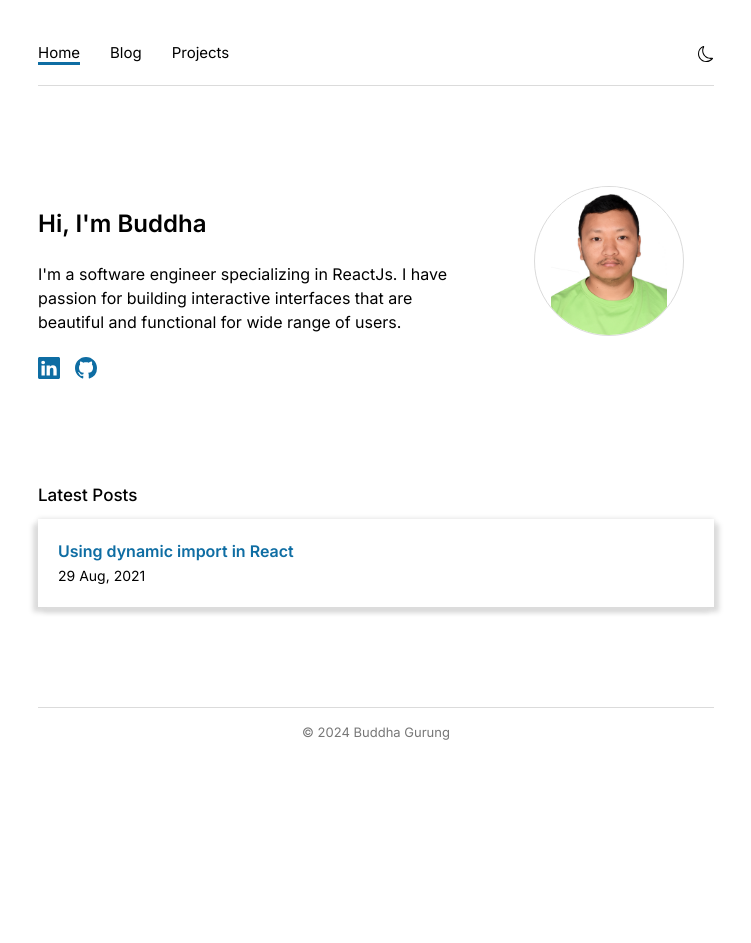
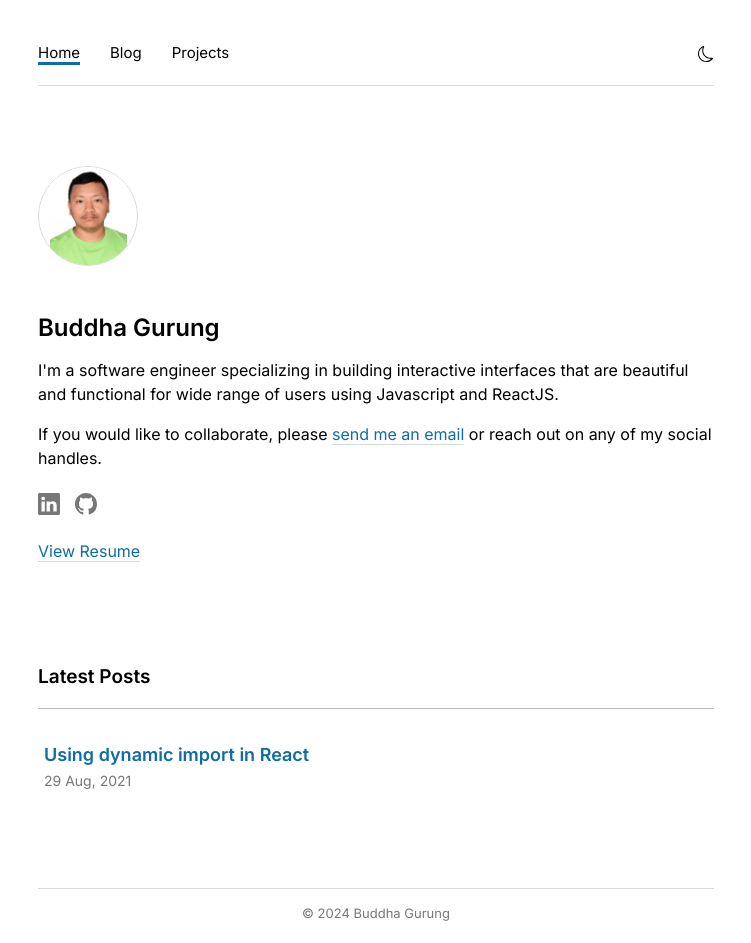
Before and after one commit to buddhagrg/portfolio, a Next.js app: page / in a window 1280 px wide. Shown: the whole page, without its empty margins (264-1015 px from the left). Before the commit the page ends 800 px from the top, so only its background shows below. Built offline with nearby package versions, Linux system fonts and the light colour scheme.

Commit message:
refactor code

```diff
--- a/src/app/data.js
+++ b/src/app/data.js
@@ -1,2 +1,4 @@
 export const GITHUB_LINK = 'https://github.com/buddhagrg';
 export const LINKEDIN_LINK = 'https://www.linkedin.com/in/buddhagrg/';
+export const RESUME_DOCS_LINK = 'https://docs.google.com/document/d/1dNEQJlDLNWvdxPCNb_I_6wZfNhCv3wq_MBB6qnuzlhQ/edit';
+export const WORK_EMAIL_LINK = 'gurungbuddha6@outlook.com';
--- a/src/app/globals.css
+++ b/src/app/globals.css
@@ -12,7 +12,7 @@
     --text-color: #cbd5e0;
     --light-text-color: #ccc5c5;
     --border-color: #525252;
-    --link-color: #e4d700;
+    --link-color: white;
     --light-link-color: #7a730a;
 }
 
@@ -58,8 +58,8 @@ nav>ul>li {
 }
 
 .hero-img {
-    width: 150px;
-    height: 150px;
+    width: 100px;
+    height: 100px;
     object-fit: contain;
     border-radius: 50%;
     border: 1px solid var(--border-color) !important;
@@ -75,7 +75,7 @@ footer {
 }
 
 .content-wrapper {
-    margin: 100px 0px;
+    margin: 80px 0px;
 }
 
 .hero-container {
@@ -86,27 +86,34 @@ footer {
     font-weight: 600;
 }
 
-.post-title-link {
-    color: var(--text-color);
+.post {
     text-decoration: none;
 }
 
-.post-article {
-    margin-bottom: 20px;
-    padding: 20px;
-    box-shadow: 0px 0px 5px var(--border-color),
-        -5px 5px 5px var(--border-color),
-        5px 5px 5px var(--border-color);
+.post>article {
+    margin-bottom: 10px;
+    padding: 15px 5px;
+    border: 1px solid transparent;
 }
 
-.post-article div {
-    font-weight: 600;
-    color: var(--link-color);
+.post>article:hover {
+    border: 1px solid var(--border-color);
 }
 
-.latest-post-label {
-    font-weight: 500;
-    font-size: 17px;
+.post div {
+    color: var(--link-color);
+    text-decoration: none;
+    font-weight: 600;
+    font-size: 18px;
+}
+
+.post small {
+    color: var(--light-text-color);
+}
+
+.page-heading {
+    font-weight: 600;
+    font-size: 19px;
     margin-bottom: 10px;
 }
 
@@ -154,7 +161,23 @@ footer {
 }
 
 .social-link {
-    color: var(--link-color);
+    color: var(--light-text-color);
     padding-right: 15px;
     font-size: 22px;
 }
+
+.resume-link {
+    margin-top: 20px !important;
+}
+
+.resume-link a {
+    color: var(--link-color);
+    text-decoration: none;
+    border-bottom: 1px solid var(--border-color);
+}
+
+.hero-mail-link a {
+    color: var(--link-color);
+    text-decoration: none;
+    border-bottom: 1px solid var(--border-color);
+}
--- a/src/app/home/Hero.jsx
+++ b/src/app/home/Hero.jsx
@@ -2,17 +2,27 @@ import Image from "next/image";
 import { Col, Row } from "react-bootstrap";
 import ProfileImg from "../../assets/profile-img.jpg";
 import { BsGithub, BsLinkedin } from "react-icons/bs";
-import { GITHUB_LINK, LINKEDIN_LINK } from "../data";
+import { GITHUB_LINK, LINKEDIN_LINK, RESUME_DOCS_LINK, WORK_EMAIL_LINK } from "../data";
 
 export default function Hero() {
     return (
         <Row className="hero-container">
-            <Col lg={{ span: 8, order: 0 }} xs={{ span: 12, order: 1 }} className="text-left text-md-start">
-                <h4 className="my-4">Hi, I'm Buddha</h4>
+            <Col xs={12}>
+                <Image
+                    src={ProfileImg}
+                    className="hero-img"
+                    placeholder="blur"
+                    alt="Profile"
+                />
+            </Col>
+            <Col>
+                <h4 className="mt-5 mb-3">Buddha Gurung</h4>
                 <p>
-                    I'm a software engineer specializing in ReactJs. I have passion for building interactive interfaces
-                    that are beautiful and functional for wide range of users.
+                    I'm a software engineer specializing in building interactive interfaces
+                    that are beautiful and functional for wide range of users using Javascript and ReactJS.
                 </p>
+
+                <p className="hero-mail-link">If you would like to collaborate, please <a href={`mailto:${WORK_EMAIL_LINK}`}>send me an email</a> or reach out on any of my social handles.</p>
                 <div className="d-flex">
                     <a className="social-link" href={LINKEDIN_LINK}>
                         <BsLinkedin />
@@ -21,14 +31,9 @@ export default function Hero() {
                         <BsGithub />
                     </a>
                 </div>
-            </Col>
-            <Col lg={{ span: 4, order: 1 }} xs={{ span: 12, order: 0 }} className="text-center text-md-right">
-                <Image
-                    src={ProfileImg}
-                    className="hero-img"
-                    placeholder="blur"
-                    alt="Profile"
-                />
+                <div className="resume-link">
+                    <a href={RESUME_DOCS_LINK} target="_blank">View Resume</a>
+                </div>
             </Col>
         </Row>
     );
--- a/src/app/home/LatestPosts.jsx
+++ b/src/app/home/LatestPosts.jsx
@@ -5,7 +5,8 @@ export default function LatestPosts() {
     const posts = getPostMetadata();
     return (
         <>
-            <div className="latest-post-label">Latest Posts</div>
+            <div className="page-heading">Latest Posts</div>
+            <hr />
             {
                 posts.map(post => <PostItem key={post.title} {...post} />)
             }
--- a/src/components/PostItem.jsx
+++ b/src/components/PostItem.jsx
@@ -3,8 +3,8 @@ import { getFormattedDate } from "@/util";
 
 export default function PostItem({ title, date, slug }) {
     return (
-        <Link key={title} className="post-title-link" href={`blog/${slug}`}>
-            <article className="post-article">
+        <Link href={`blog/${slug}`} className="post">
+            <article>
                 <div>{title}</div>
                 <small>{getFormattedDate(date)}</small>
             </article>
```
Also changed, not shown: src/app/blog/page.jsx (+8 -1 lines).
